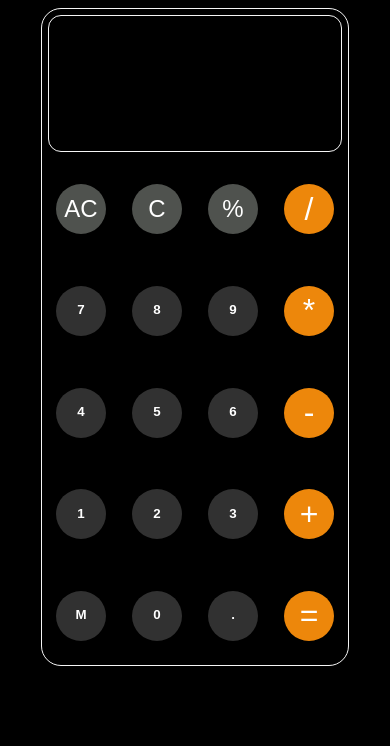
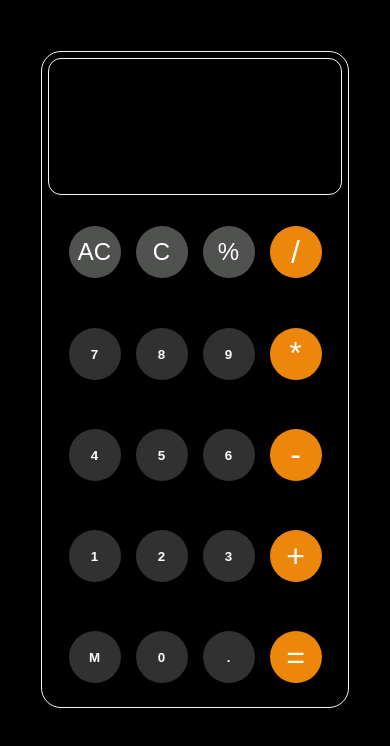
Before and after one commit to Saruu1/calculator, a React (Create React App) app: page / in a window 390 px wide. Shown: the top 746 px of the page. Built offline with nearby package versions, Linux system fonts and the light colour scheme.

Commit message:
minor changes

```diff
--- a/src/Components/Mainpage/mainpage.css
+++ b/src/Components/Mainpage/mainpage.css
@@ -21,7 +21,7 @@ body{
 .screen{
     background-color: black;
     height: 16vh;
-    width: 230px;
+    width: 20vw;
     margin: 6px;
     padding: 0;
     border-radius: 13px;
@@ -38,7 +38,7 @@ body{
 }
 .buttons{
     position: relative;
-    width: 250px;
+    width: 20.5vw;
     height: 60vh;
     margin: auto;
     display: flex;
@@ -46,37 +46,37 @@ body{
     top: 1px;
     justify-content: center;
     align-items: center;
-    gap: 9px;
+    gap: 16px;
 }
 .topBox{
-    width: 50px;
-    height: 50px;
+    width: 55px;
+    height: 55px;
     margin: 0px;
     padding: 0;
-    border-radius: 25px;
+    border-radius: 32px;
     border: none;
     background-color: rgb(79, 82, 78);
     color: white;
     font-size: x-large;
 }
 .box{
-    width: 50px;
-    height: 50px;
+    width: 55px;
+    height: 55px;
     background-color: rgb(49, 49, 49);
     padding-bottom: 3px;
     color: white;
-    border-radius: 25px;
+    border-radius: 32px;
     border: none;
     font-weight: bold;
     position: relative;
     /* top: 0px; */
 }
 .op-button{
-    width: 50px;
-    height: 50px;
+    width: 55px;
+    height: 55px;
     margin: 0px;
     padding: 0;
-    border-radius: 25px;
+    border-radius: 32px;
     border: none;
     background-color: rgb(237, 135, 11);
     color: white;
@@ -92,15 +92,81 @@ body{
 @media (max-width: 768px){
     .calc-box{
         height: auto;
-        top: 1vh;
+        top: 6vh;
     }
     .screen{
         width: 75vw;
     }
     .buttons{
-        width: 280px;
-        row-gap: 2px;
-        column-gap: 26px;
+        width: 75vw;
+        row-gap: 0px;
+        column-gap: 24px;
+    }
+    .topBox{
+        width: 18%;
+        height: 18%;
+        border-radius: 50%;
+    }
+    .box{
+        width: 18%;
+        height: 18%;
+        padding-bottom: 0px;
+        border-radius: 50%;
+
+    }
+    .op-button{
+        width: 18%;
+        height: 18%;
+        border-radius: 50%;
     }
 
 }
+@media (max-width: 424px){
+    .buttons{
+        width: 74vw;
+        gap: 15px;
+        row-gap: 0px;
+    }
+    .topBox{
+        width: 52px;
+        height:52px;
+        border-radius: 50%;
+    }
+    .box{
+        width: 52px;
+        height: 52px;
+        padding-bottom: 0px;
+        border-radius: 50%;
+
+    }
+    .op-button{
+        width: 52px;
+        height: 52px;
+        border-radius: 50%;
+    }
+}
+@media (max-width: 374px){
+    .buttons{
+        width: 73vw;
+        gap: 15px;
+        row-gap: 0px;
+    }
+    .topBox{
+        width: 47px;
+        height:47px;
+        border-radius: 50%;
+    }
+    .box{
+        width: 47px;
+        height: 47px;
+        padding-bottom: 0px;
+        border-radius: 50%;
+
+    }
+    .op-button{
+        width: 47px;
+        height: 47px;
+        border-radius: 50%;
+    }
+
+}
```
